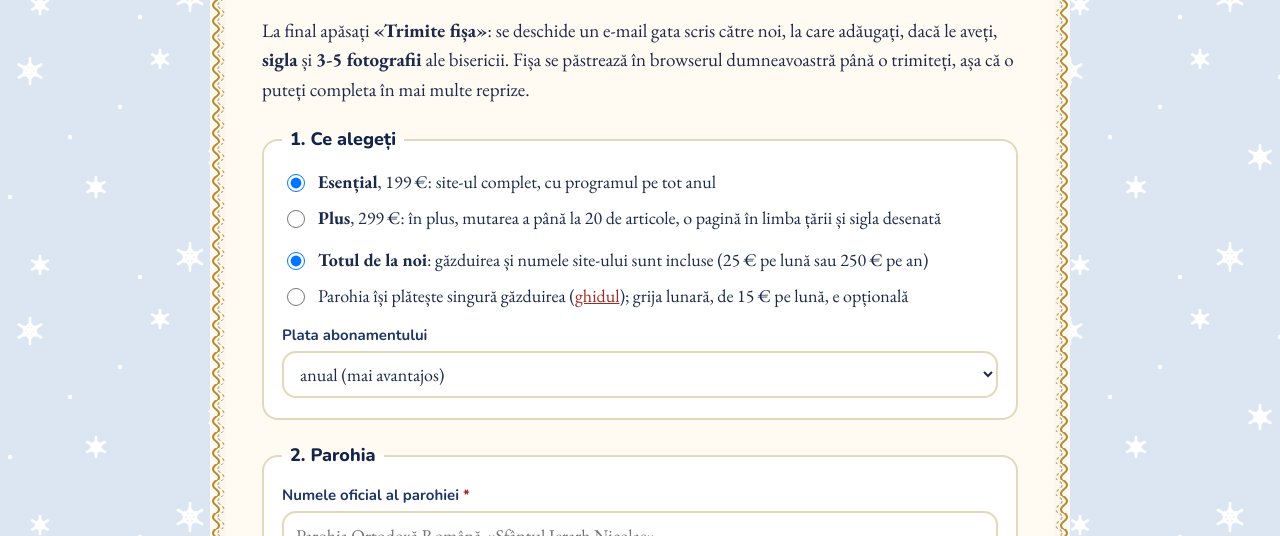
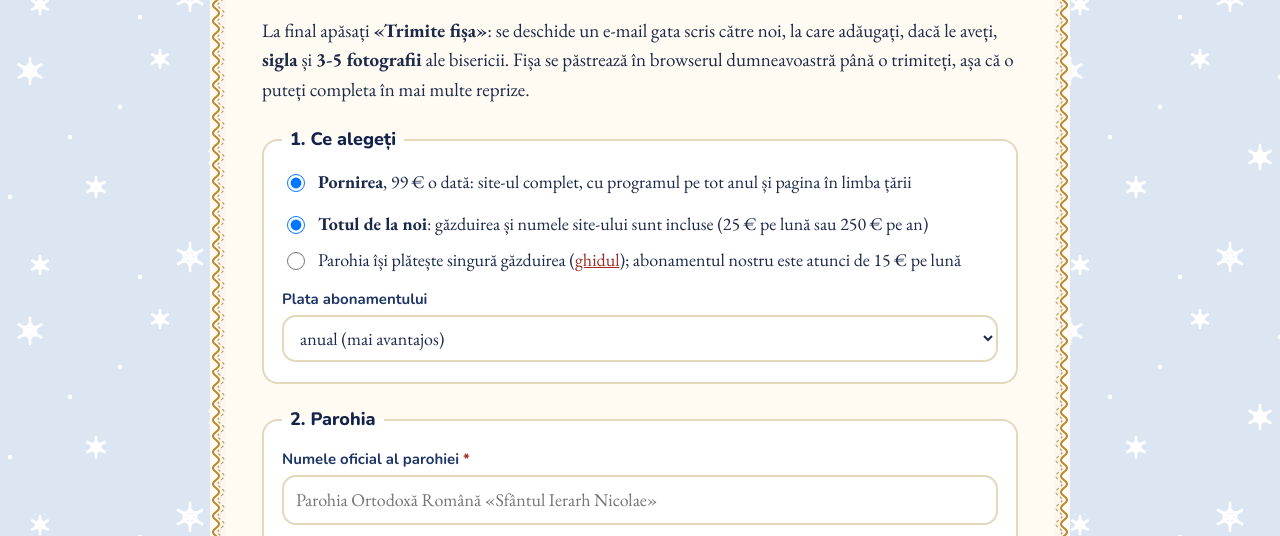
Before and after one commit to aisib-dev/aisib-dev.github.io, a plain HTML site: page site-parohie/fisa/index.html in a window 1280 px wide. Shown: the part 223-759 px from the top of the page. Drawn offline with Linux system fonts and the light colour scheme.

Commit message:
Fișa parohiei: prețurile noi

```diff
--- a/site-parohie/fisa/index.html
+++ b/site-parohie/fisa/index.html
@@ -52,10 +52,9 @@ textarea{min-height:110px;resize:vertical}
 
 <form id="fisa" novalidate>
 <fieldset><legend>1. Ce alegeți</legend>
- <div class="c optiuni"><label><input type="radio" name="Pachet" value="Esențial (199 €)" checked> <span><b>Esențial</b>, 199 €: site-ul complet, cu programul pe tot anul</span></label>
- <label><input type="radio" name="Pachet" value="Plus (299 €)"> <span><b>Plus</b>, 299 €: în plus, mutarea a până la 20 de articole, o pagină în limba țării și sigla desenată</span></label></div>
+ <div class="c optiuni"><label><input type="radio" name="Pachet" value="Pornirea (99 €)" checked> <span><b>Pornirea</b>, 99 € o dată: site-ul complet, cu programul pe tot anul și pagina în limba țării</span></label></div>
  <div class="c optiuni"><label><input type="radio" name="Găzduire" value="Totul de la noi (25 €/lună sau 250 €/an)" checked> <span><b>Totul de la noi</b>: găzduirea și numele site-ului sunt incluse (25 € pe lună sau 250 € pe an)</span></label>
- <label><input type="radio" name="Găzduire" value="Parohia își plătește găzduirea (+ grija: 15 €/lună sau 150 €/an, opțional)"> <span>Parohia își plătește singură găzduirea (<a href="../gazduire/">ghidul</a>); grija lunară, de 15 € pe lună, e opțională</span></label></div>
+ <label><input type="radio" name="Găzduire" value="Parohia își plătește găzduirea (15 €/lună sau 150 €/an)"> <span>Parohia își plătește singură găzduirea (<a href="../gazduire/">ghidul</a>); abonamentul nostru este atunci de 15 € pe lună</span></label></div>
  <div class="c"><label for="plata">Plata abonamentului</label><select id="plata" name="Plata abonamentului"><option>anual (mai avantajos)</option><option>lunar</option></select></div>
 </fieldset>
 
```
